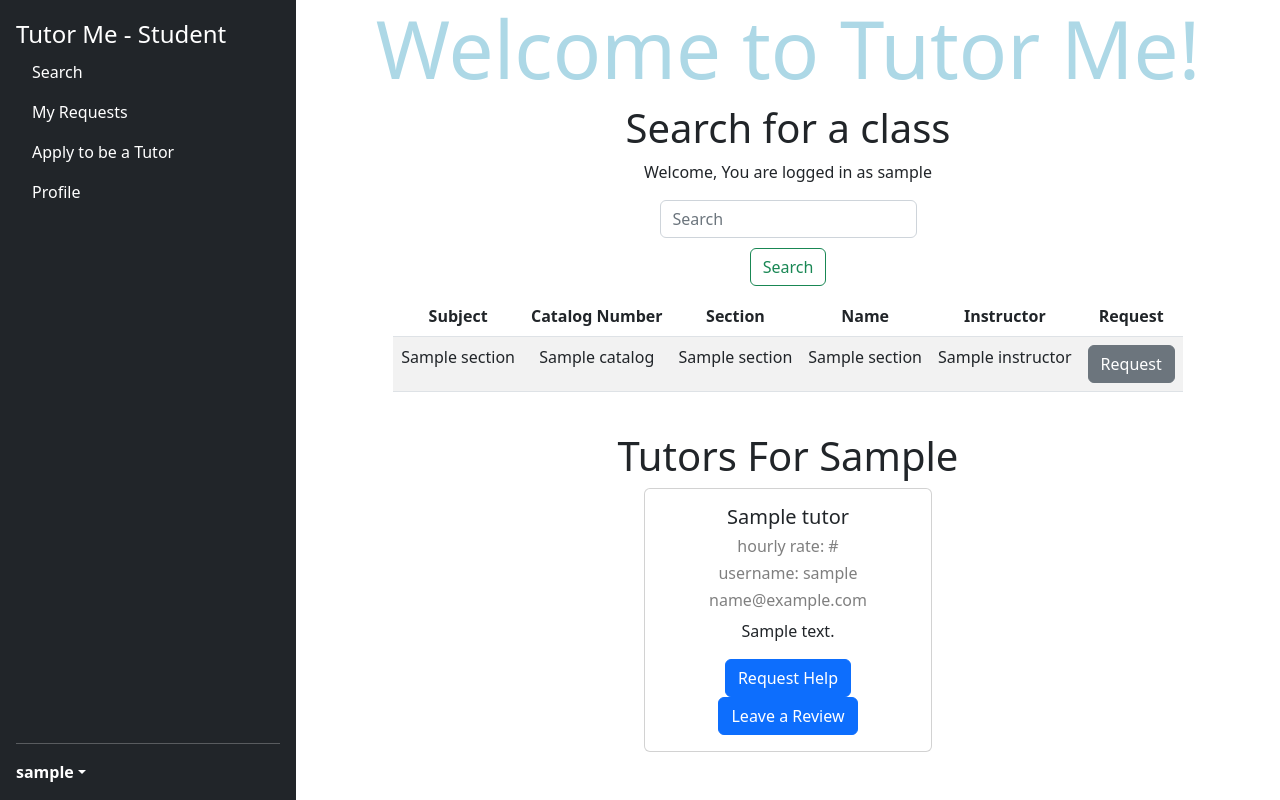
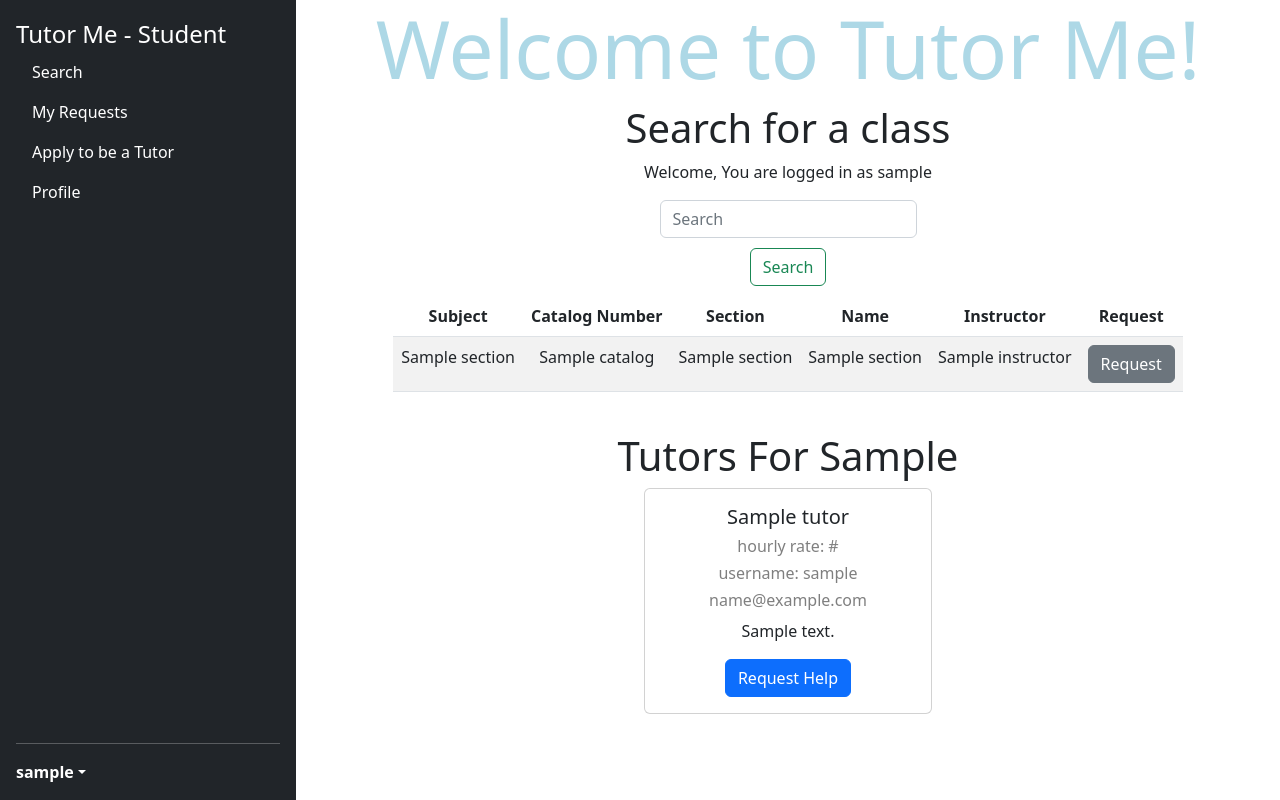
Before and after one commit to saarthak2002/TutorMe, a Django app: template tutorme/templates/tutorme/index.html in a window 1280 px wide. Run offline with Django 4.2, Linux system fonts and the light colour scheme; a user stored in the database is signed in; tables that the repository leaves empty hold one stand-in row (values such as "Sample post"); the template is opened without the code that fills it: most values are stand-ins (such as "Sample title", 1, 10 or a date in 2020); some libraries are stand-ins or nearby versions.

Commit message:
removed leave review button from search view

```diff
--- a/tutorme/templates/tutorme/cardView.html
+++ b/tutorme/templates/tutorme/cardView.html
@@ -12,7 +12,6 @@
                 <p class="card-text">{{ tutor.Bio }}</p>
                 {% csrf_token %}
                 <button type="submit" class="btn btn-primary tutor-card-request-button" from_user="{{ user.username }}" to_tutor = "{{ tutor.username }}" course = "{{ requestedClass }}" time_requested = "{{time_requested}}" date_requested ="{{date_requested}}">Request Help</button>
-                <a href="/tutorme/review/" class="btn btn-primary leave-review-button" from_user="{{ user.username }}" to_tutor = "{{ tutor.username }}">Leave a Review</a>
             </div>
         </div>
     {% endfor %}
```
